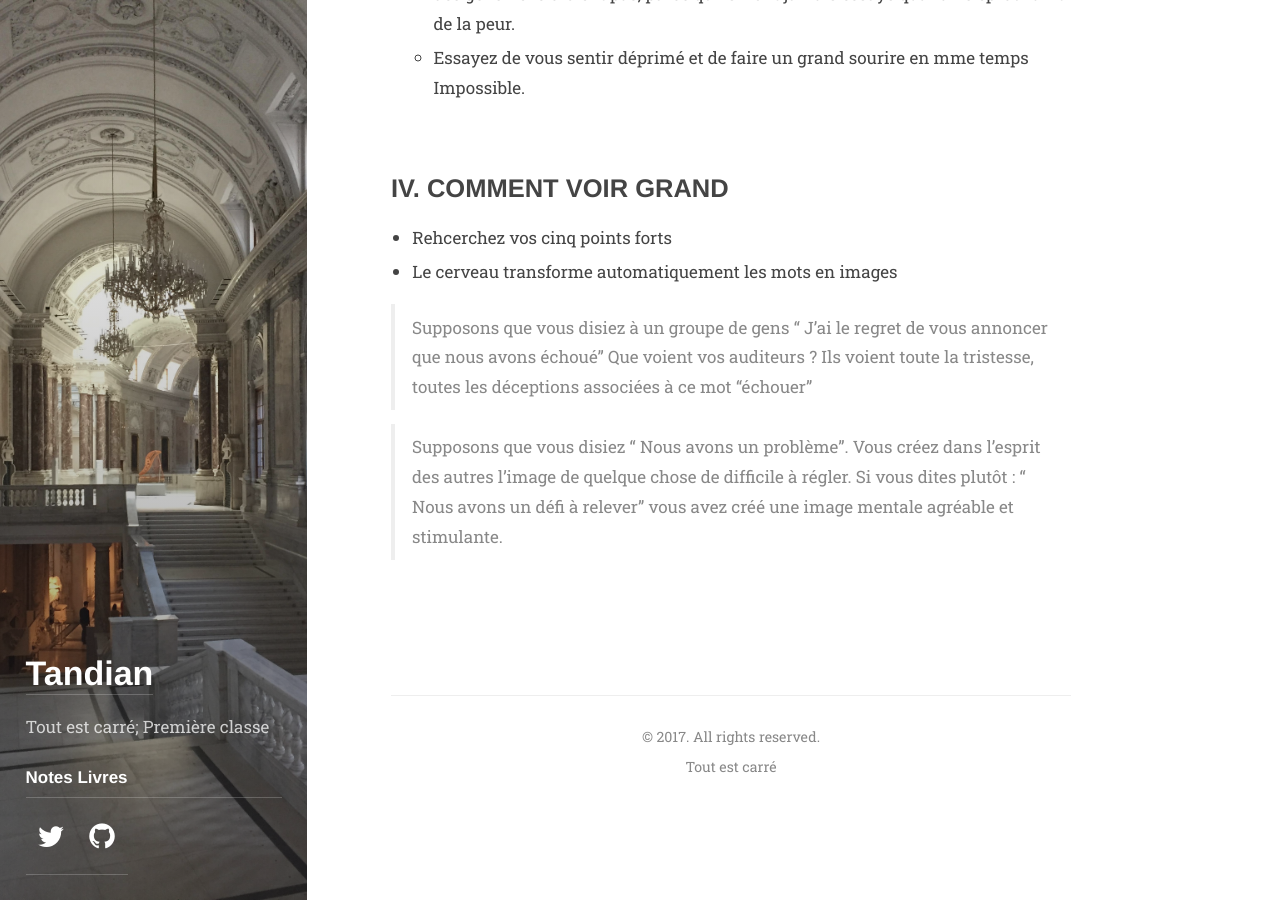
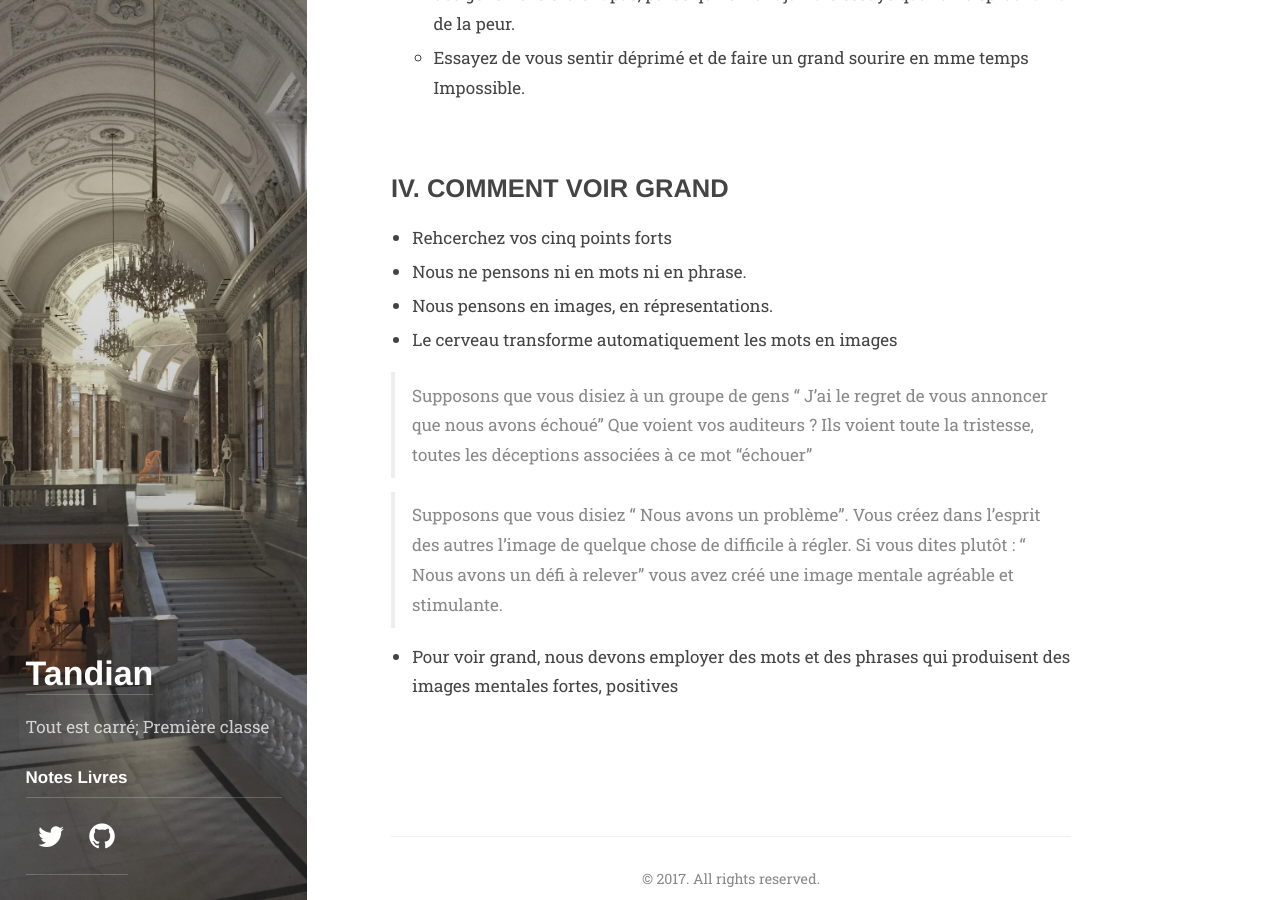
Before and after one commit to abdoulaye-tnd/tandian, a Jekyll site: the page built from books/lamagiedevoirgrand.md, in a window 1280 px wide and 900 px high, scrolled down 5579 px. Built offline with Jekyll 4.4.1, drawn with Linux system fonts in a browser that asks for light colours; some web fonts are replaced.

Commit message:
Update lamagiedevoirgrand.md

```diff
--- a/books/lamagiedevoirgrand.md
+++ b/books/lamagiedevoirgrand.md
@@ -131,8 +131,12 @@ description: >
 ## IV. COMMENT VOIR GRAND
 
 - Rehcerchez vos cinq points forts
+- Nous ne pensons ni en mots ni en phrase.
+- Nous pensons en images, en répresentations.
 - Le cerveau transforme automatiquement les mots en images
 
 > Supposons que vous disiez à un groupe de gens " J'ai le regret de vous annoncer que nous avons échoué" Que voient vos auditeurs ? Ils voient toute la tristesse, toutes les déceptions associées à ce mot "échouer"
 
 > Supposons que vous disiez  " Nous avons un problème". Vous créez dans l'esprit des autres l'image de quelque chose de difficile à régler. Si vous dites plutôt : " Nous avons un défi à relever" vous avez créé une image mentale agréable et stimulante.
+
+- Pour voir grand, nous devons employer des mots et des phrases qui produisent des images mentales fortes, positives
```
